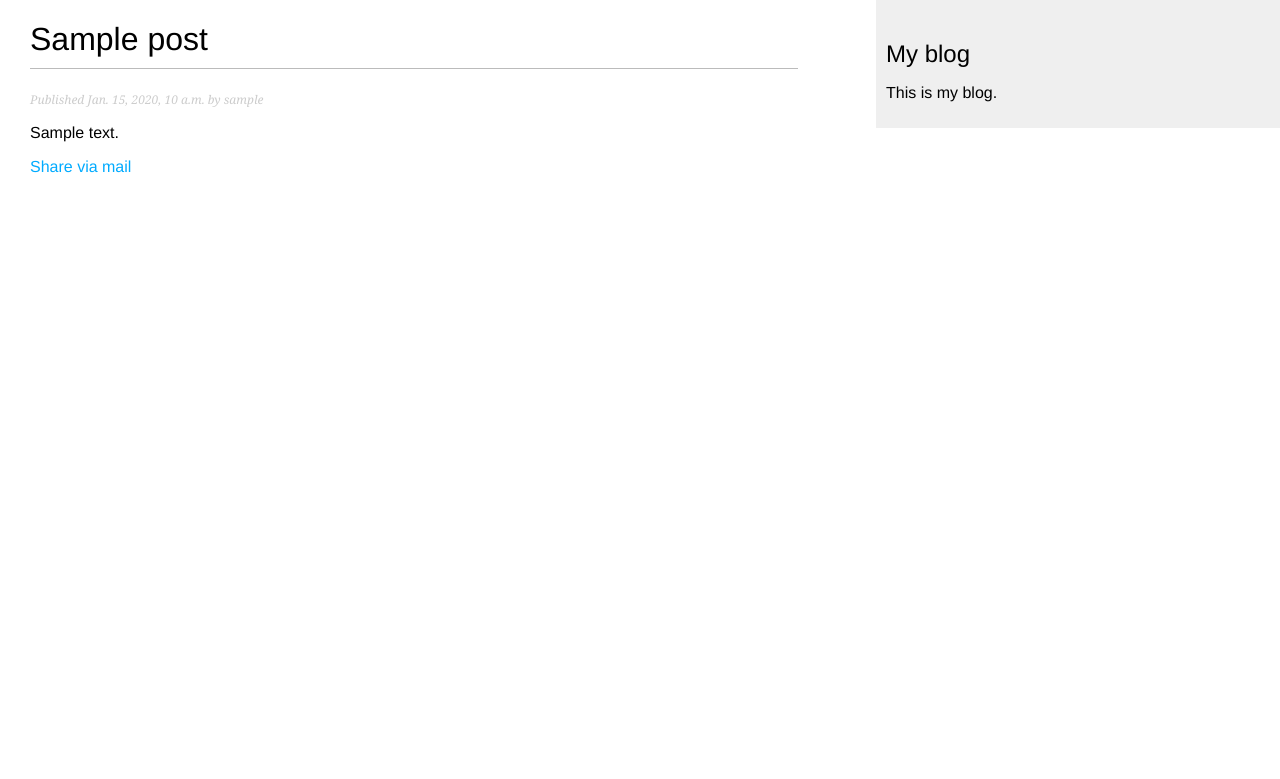
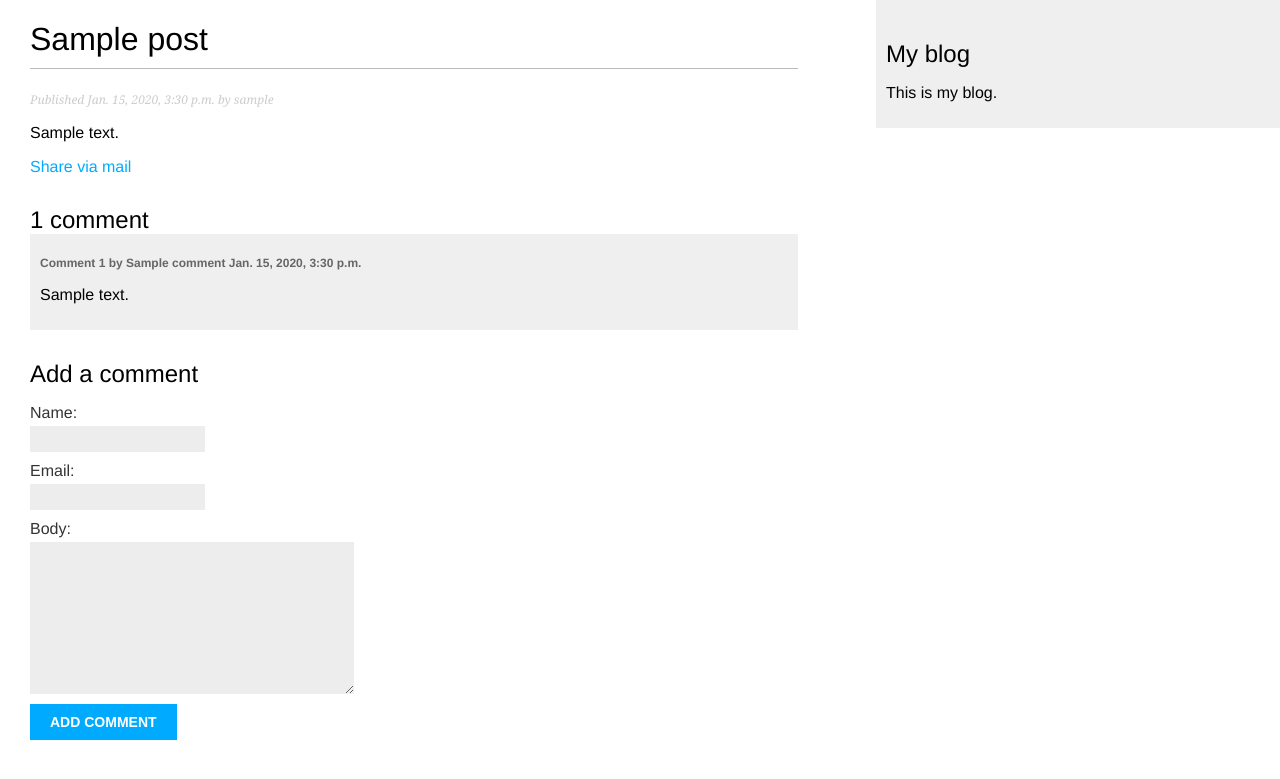
Before and after one commit to mridulgain/demo-codes, a Django app: a page that uses blog/templates/blog/post/detail.html in a window 1280 px wide. Shown: the top 779 px of the page. Run offline with Django 4.2, Linux system fonts and the light colour scheme; tables that the repository leaves empty hold one stand-in row (values such as "Sample post").

Commit message:
chap2: comment section added

```diff
--- a/blog/forms.py
+++ b/blog/forms.py
@@ -1,7 +1,13 @@
 from django import forms
+from .models import Comment
 
 class EmailPostForm(forms.Form):
     name = forms.CharField(max_length=30)
     email = forms.EmailField()
     to = forms.EmailField()
     comments = forms.CharField(required=False, widget=forms.Textarea)
+
+class CommentForm(forms.ModelForm):
+    class Meta:
+        model = Comment
+        fields = ('name', 'email', 'body')
--- a/blog/models.py
+++ b/blog/models.py
@@ -43,3 +43,21 @@ class Post(models.Model):
 
     def __str__(self):
         return self.title
+
+
+class Comment(models.Model):
+    post = models.ForeignKey(Post,
+                             on_delete=models.CASCADE,
+                             related_name='comments')
+    name = models.CharField(max_length=80)
+    email = models.EmailField()
+    body = models.TextField()
+    created = models.DateTimeField(auto_now_add=True)
+    updated = models.DateTimeField(auto_now=True)
+    active = models.BooleanField(default=True)
+
+    class Meta:
+        ordering = ('created',)
+
+    def __str__(self):
+        return f'Comment by {self.name} on {self.post}'
--- a/blog/templates/blog/post/detail.html
+++ b/blog/templates/blog/post/detail.html
@@ -11,4 +11,29 @@
   <p>
     <a href="{% url 'blog:post_share' post.id %}"> Share via mail </a>
   </p>
+
+{% with comments.count as total_comments %}
+  <h2>{{ total_comments }} comment{{ total_comments|pluralize }}</h2>
+{% endwith %}
+{% for comment in comments %}
+<div class="comment">
+  <p class="info">
+    Comment {{ forloop.counter }} by {{ comment.name }}
+    {{ comment.created }}
+  </p>
+  <div>{{ comment.body|linebreaks }}</div>
+</div>
+{% empty %}
+  <p>There are no comments yet.</p>
+{% endfor %}
+{% if new_comment %}
+  <h2>Your comment has been added</h2>
+{% else %}
+  <h2>Add a comment</h2>
+  <form action="" method="post">
+    {{ comment_form.as_p }}
+    {% csrf_token %}
+    <p><input type="submit" value="Add comment"></p>
+  </form>
+{% endif %}
 {% endblock %}
--- a/blog/views.py
+++ b/blog/views.py
@@ -1,15 +1,38 @@
 from django.shortcuts import render, get_object_or_404
-from .models import Post
+from .models import Post, Comment
 from django.core.paginator import Paginator, EmptyPage,\
                                   PageNotAnInteger
 from django.core.mail import send_mail
+from .forms import EmailPostForm, CommentForm
+
 
 # Create your views here.
 def post_details(request, year, month, day, post):
-    post = get_object_or_404(Post, slug=post, status='published', publish__year=year,
-        publish__month=month, publish__day=day)
+    post = get_object_or_404(Post, slug=post, status='published',
+        publish__year=year, publish__month=month, publish__day=day)
 
-    return render(request, 'blog/post/detail.html', {'post': post})
+    comments = post.comments.filter(active=True)
+
+    new_comment = None
+
+    if request.method == 'POST':
+        # A comment was posted
+        comment_form = CommentForm(data=request.POST)
+        if comment_form.is_valid():
+            # Create Comment object but don't save to database yet
+            new_comment = comment_form.save(commit=False)
+            # Assign the current post to the comment
+            new_comment.post = post
+            # Save the comment to the database
+            new_comment.save()
+    else:
+        comment_form = CommentForm()
+
+    return render(request, 'blog/post/detail.html',
+        {'post': post,
+        'comments': comments,
+        'new_comment': new_comment,
+        'comment_form': comment_form,})
 
 def post_list(request):
     post_objs = Post.published.all()
@@ -23,8 +46,6 @@ def post_list(request):
         posts = paginator.page(paginator.num_pages)
     return render(request, 'blog/post/list.html', {'posts':posts, 'page':page})
 
-
-from .forms import EmailPostForm
 
 def post_share(request, post_id):
     post = get_object_or_404(Post, id=post_id, status='published')
--- a/myapp/settings.py
+++ b/myapp/settings.py
@@ -106,7 +106,7 @@ AUTH_PASSWORD_VALIDATORS = [
 
 LANGUAGE_CODE = 'en-us'
 
-TIME_ZONE = 'UTC'
+TIME_ZONE = 'Asia/Kolkata'
 
 USE_I18N = True
 
```
Also changed, not shown: blog/admin.py (+8 -3 lines).
